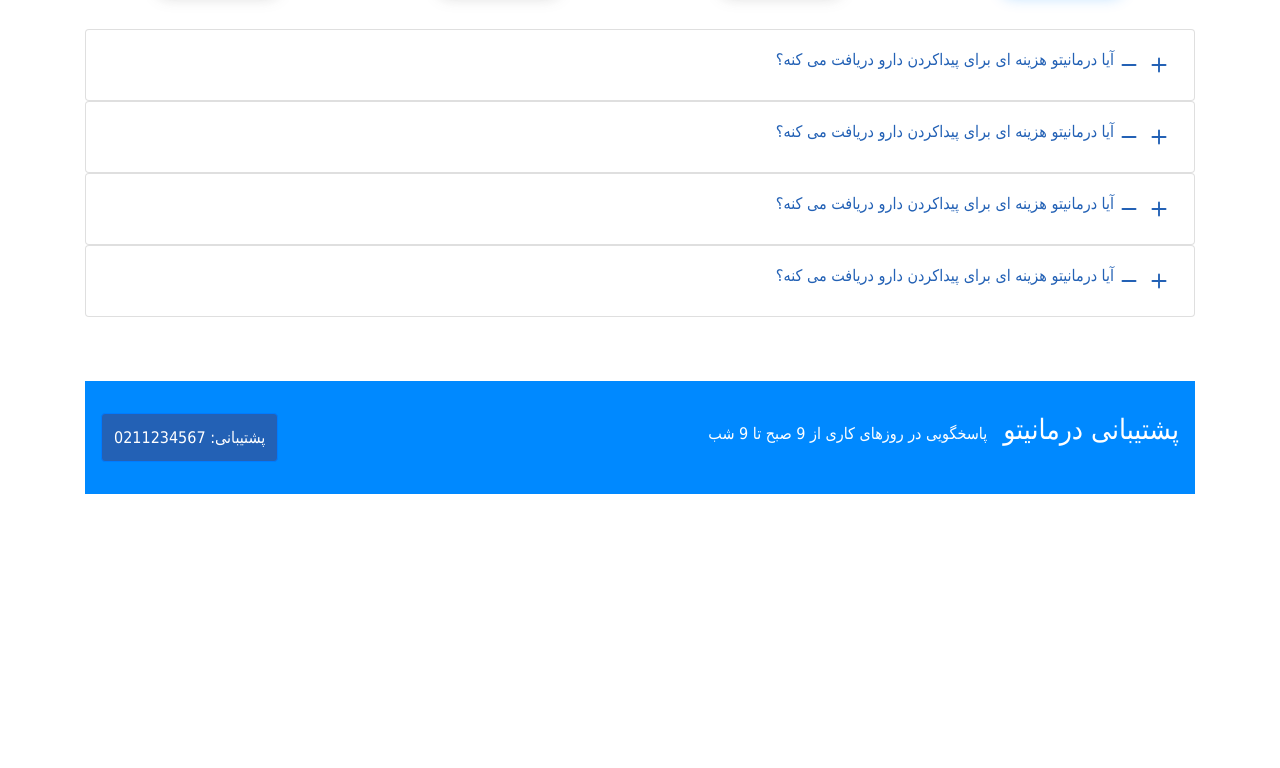
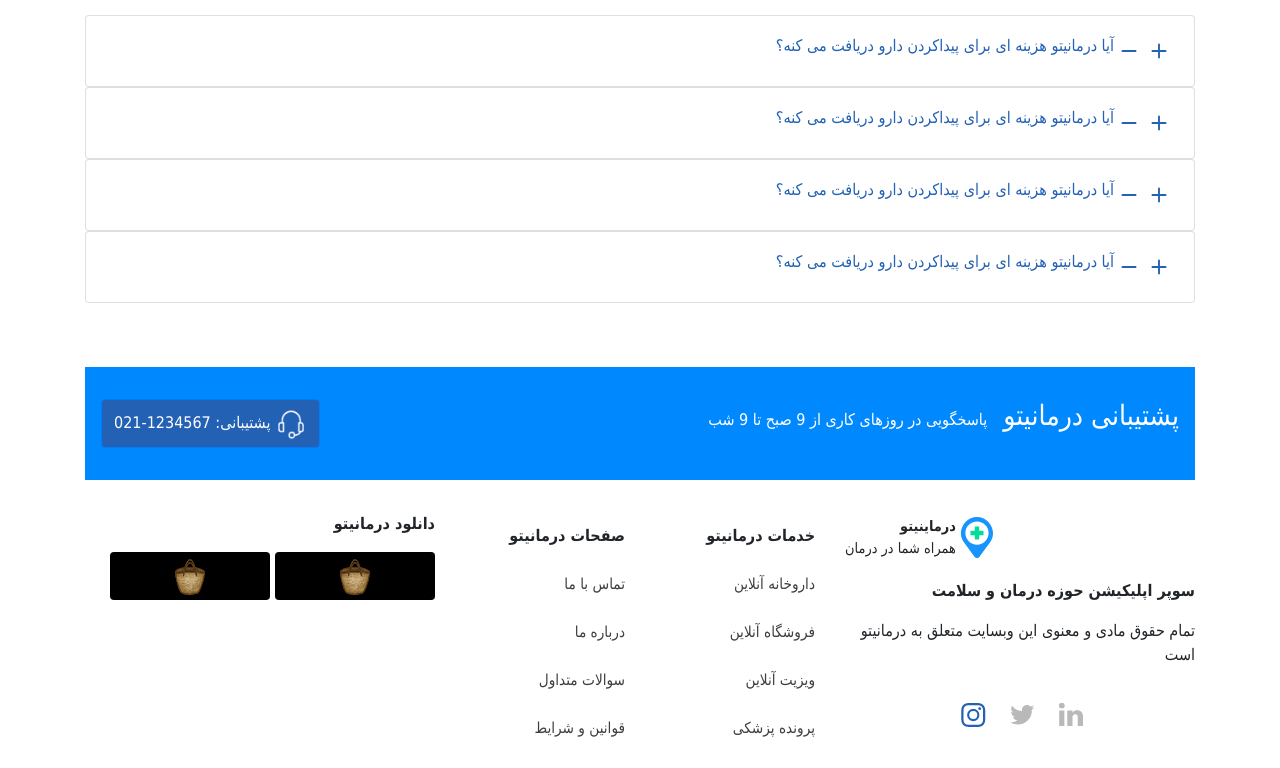
Before and after one commit to kave-me/darmanito-proj2, a plain HTML site: page faq.html in a window 1280 px wide. Shown: the part 461-1229 px from the top of the page. Before the commit the page ends 987 px from the top, so only its background shows below. Drawn offline with nearby package versions, Linux system fonts and the light colour scheme; a small style sheet from the web is missing.

Commit message:
add footer

```diff
--- a/faq.html
+++ b/faq.html
@@ -54,7 +54,7 @@
 
         <!-- HEADER -->
         <section class="faq__header d-flex align-items-center justify-content-center">
-            <h1 class="faq__header__title text-center" >سوالات متداول</h1>
+            <h1 class="faq__header__title text-center">سوالات متداول</h1>
         </section>
 
         <!-- MAIN QUESTION -->
@@ -76,7 +76,8 @@
                     <p class="main-question__icons__icon__text">داروخانه</p>
                 </div>
                 <div class="main-question__icons__icon">
-                    <img  class="main-question__icons__icon__img"src="./assets/services/stethoscope.svg" alt="stethoscope">
+                    <img class="main-question__icons__icon__img" src="./assets/services/stethoscope.svg"
+                        alt="stethoscope">
                     <p class="main-question__icons__icon__text">ویزیت آنلاین</p>
                 </div>
 
@@ -85,8 +86,8 @@
         <!-- QUESTIONS -->
         <section class="questins">
             <div class="questions__item card">
-                <div class="questions__item__question d-flex flex-row-reverse card-body" data-toggle="collapse" href="#question1"
-                    aria-expanded="false" aria-controls="question1">
+                <div class="questions__item__question d-flex flex-row-reverse card-body" data-toggle="collapse"
+                    href="#question1" aria-expanded="false" aria-controls="question1">
                     <svg id="q1plus" width="1em" height="1em" viewBox="0 0 16 16" class="bi bi-plus" fill="currentColor"
                         xmlns="http://www.w3.org/2000/svg">
                         <path fill-rule="evenodd"
@@ -105,8 +106,8 @@
                 </div>
             </div>
             <div class="questions__item card">
-                <div class="questions__item__question d-flex flex-row-reverse card-body" data-toggle="collapse" href="#question2"
-                    aria-expanded="false" aria-controls="question2">
+                <div class="questions__item__question d-flex flex-row-reverse card-body" data-toggle="collapse"
+                    href="#question2" aria-expanded="false" aria-controls="question2">
                     <svg id="q2plus" width="1em" height="1em" viewBox="0 0 16 16" class="bi bi-plus" fill="currentColor"
                         xmlns="http://www.w3.org/2000/svg">
                         <path fill-rule="evenodd"
@@ -125,8 +126,8 @@
                 </div>
             </div>
             <div class="questions__item card">
-                <div class="questions__item__question d-flex flex-row-reverse card-body" data-toggle="collapse" href="#question3"
-                    aria-expanded="false" aria-controls="question3">
+                <div class="questions__item__question d-flex flex-row-reverse card-body" data-toggle="collapse"
+                    href="#question3" aria-expanded="false" aria-controls="question3">
                     <svg id="q3plus" width="1em" height="1em" viewBox="0 0 16 16" class="bi bi-plus" fill="currentColor"
                         xmlns="http://www.w3.org/2000/svg">
                         <path fill-rule="evenodd"
@@ -145,8 +146,8 @@
                 </div>
             </div>
             <div class="questions__item card">
-                <div class="questions__item__question d-flex flex-row-reverse card-body" data-toggle="collapse" href="#question4"
-                    aria-expanded="false" aria-controls="question4">
+                <div class="questions__item__question d-flex flex-row-reverse card-body" data-toggle="collapse"
+                    href="#question4" aria-expanded="false" aria-controls="question4">
                     <svg id="q4plus" width="1em" height="1em" viewBox="0 0 16 16" class="bi bi-plus" fill="currentColor"
                         xmlns="http://www.w3.org/2000/svg">
                         <path fill-rule="evenodd"
@@ -170,8 +171,74 @@
                 <h3>پشتیبانی درمانیتو</h3>
                 <p>پاسخگویی در روزهای کاری از 9 صبح تا 9 شب</p>
             </div>
-            <button class="support__button btn btn-primary  mr-auto">پشتیبانی: 0211234567</button>
+            <button class="support__button btn btn-primary  mr-auto text-right">پشتیبانی: 1234567-021
+                <img class="support__button__img" src="./assets/icons/support-area-bt.png" alt="support">
+            </button>
         </section>
+        <!-- FOOTER -->
+        <footer class="footer row">
+
+            <div class="col-4">
+                <div class="footer__download">
+                    <p class="footer__download__title text-right">
+                        <strong>دانلود درمانیتو</strong>
+                    </p>
+                    <div class="footer__download__icons d-flex flex-row">
+                        <div class="footer__download__icons__icon btn">
+                            <img src="./assets/icons/bazzar-logo.svg" alt="bazzar-logo">
+                        </div>
+
+                        <div class="footer__download__icons__icon btn">
+                            <img src="./assets/icons/bazzar-logo.svg" alt="bazzar-logo">
+                        </div>
+                    </div>
+                </div>
+            </div>
+
+            <div class="col-2">
+                <div class="download__pages">
+                    <p class="text-right download__pages__title"><strong>صفحات درمانیتو</strong></p>
+                    <ul class="download__pages__list">
+                        <li class="download__pages__list__item text-right"><a href="#">تماس با ما</a></li>
+                        <li class="download__pages__list__item text-right"><a href="#">درباره ما</a></li>
+                        <li class="download__pages__list__item text-right"><a href="#">سوالات متداول</a></li>
+                        <li class="download__pages__list__item text-right"><a href="#">قوانین و شرایط</a></li>
+                    </ul>
+                </div>
+            </div>
+
+            <div class="col-2">
+                <div class="download__services">
+                    <p class="download__services__title text-right"><strong>خدمات درمانیتو</strong></p>
+                    <ul class="download__services__list">
+                        <li class="download__services__list__item text-right"><a href="#">داروخانه آنلاین</a></li>
+                        <li class="download__services__list__item text-right"><a href="#">فروشگاه آنلاین</a></li>
+                        <li class="download__services__list__item text-right"><a href="#">ویزیت آنلاین</a></li>
+                        <li class="download__services__list__item text-right"><a href="#">پرونده پزشکی</a></li>
+                    </ul>
+                </div>
+            </div>
+
+            <div class="col-4 d-flex flex-column footer__c1">
+                <div class="footer__logo mr-auto">
+                    <div class="footer__logo__img">
+                        <img src="./assets/logo.svg" alt="logo">
+                    </div>
+                    <div class="footer__logo__text">
+                        <p class="text-right"><strong>درماینیتو</strong></p>
+                        <p class="text-right">همراه شما در درمان</p>
+                    </div>
+                </div>
+                <div class="footer__description text-right">
+                    <p class="footer__description__title"><strong>سوپر اپلیکیشن حوزه درمان و سلامت</strong></p>
+                    <p class="footer__description__text">تمام حقوق مادی و معنوی این وبسایت متعلق به درمانیتو است</p>
+                </div>
+                <div class="socialmedia mx-auto">
+                    <img src="./assets/icons/social-media.png" alt="">
+                </div>
+            </div>
+
+        </footer>
     </div>
     <link rel="stylesheet" href="http://cdn.font-store.ir/yekan.css">
 
--- a/sass/components/_nav.scss
+++ b/sass/components/_nav.scss
@@ -6,13 +6,22 @@
     flex-direction: row;
     align-items: center;
     justify-content: center;
-    font-size: 0.9rem;
+    font-size: 1rem;
+    direction: rtl;
 }
 .navbar__logo__text p {
     display: flex;
+    padding:0px;
+    margin:0px;
 }
 .navbar__logo__img {
     width: 2.5rem;
+    margin: 5px;
+}
+.navbar__logo__text p{
+    margin:0;
+    padding:0;
+    font-size: 1rem;
 }
 
 .navbar__item__button, .navbar__item__button:hover {
--- a/sass/components/_support.scss
+++ b/sass/components/_support.scss
@@ -11,6 +11,9 @@
 .support__button{
     margin-left : 1rem;
 }
+.support__button__img {
+    width: 2rem;
+}
 .support__text{
     gap: 1rem;
     margin-right : 1rem;
--- /dev/null
+++ b/sass/pages/_footer.scss
@@ -0,0 +1,88 @@
+.footer__c1{
+    gap:1rem;
+}
+.footer__logo {
+    display: flex;
+    flex-direction: row;
+    align-items: center;
+    justify-content: center;
+    font-size: 0.9rem;
+    direction: rtl;
+}
+.footer__logo__text p {
+    display: flex;
+    padding:0px;
+    margin:0px;
+}
+.footer__logo__img {
+    width: 2rem;
+    margin: 5px;
+}
+.footer__logo__text p{
+    margin:0;
+    padding:0;
+    font-size: 0.9rem;
+}
+.footer__download__icons {
+    direction: rtl;
+    flex-wrap: wrap;
+    gap:0.3rem;
+}
+.footer__download__icons__icon {
+    background-color: black;
+    width: 10rem;
+    height: 3rem;
+    // margin: 1rem;
+}
+.download__pages__list {
+    list-style: none;
+    // line-height: 2rem;
+}
+.download__pages {
+    line-height: 3rem;
+}
+.download__pages__title {
+        padding: 0;
+        margin:0;
+}
+.download__pages__list {
+    list-style: none;
+    // line-height: 2rem;
+    font-size: 0.95rem;
+}
+.download__pages__list__item > a {
+    color: rgb(63, 62, 62);
+    text-decoration: none;
+}
+.download__pages__list__item > a:hover {
+    color: black;
+    border-right: 2px solid $tertiary-color;
+    padding-right: 5px;
+    text-decoration: none;
+    font-size: 1rem;
+    transition: 0.4s;
+}
+.download__services {
+    line-height: 3rem;
+}
+.download__services__title {
+        padding: 0;
+        margin:0;
+}
+.download__services__list {
+    list-style: none;
+    // line-height: 2rem;
+    font-size: 0.95rem;
+}
+.download__services__list__item > a {
+    color: rgb(63, 62, 62);
+    text-decoration: none;
+}
+.download__services__list__item > a:hover {
+    color: black;
+    border-right: 2px solid $tertiary-color;
+    padding-right: 5px;
+    text-decoration: none;
+    font-size: 1rem;
+    transition: 0.4s;
+}
--- a/sass/styles.scss
+++ b/sass/styles.scss
@@ -2,6 +2,7 @@
 @import './components/nav';
 @import './pages/_FAQ';
 @import './components/support';
+@import './pages/footer';
 
 body {
     padding: 0;
```
Also changed, not shown: assets/icons/android.svg (added), assets/icons/bazzar-logo.svg (added), assets/icons/bazzar-text.svg (added), assets/icons/sib-app-logo.svg (added), assets/icons/sib-app-text.svg (added), assets/icons/social-media.png (added), assets/icons/support-area-bt.png (added), sass/styles.css, 1 other file.
